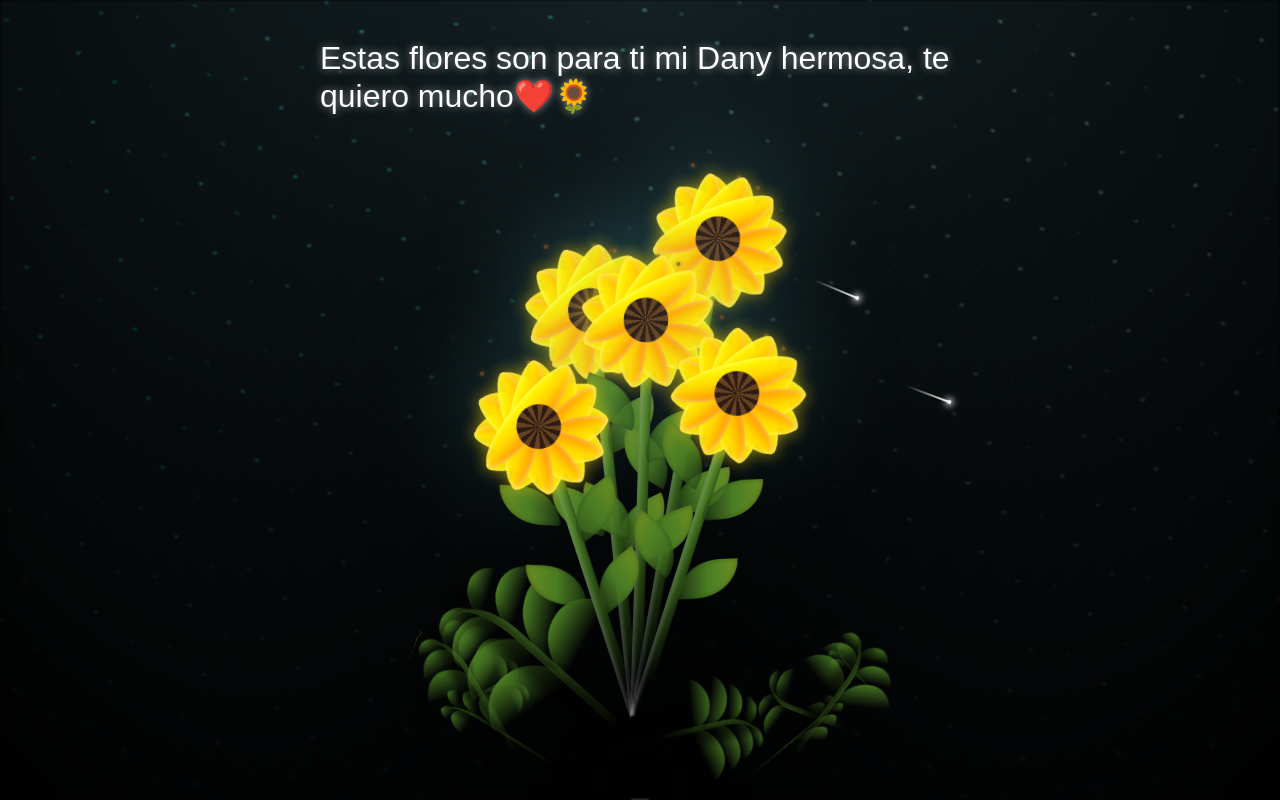
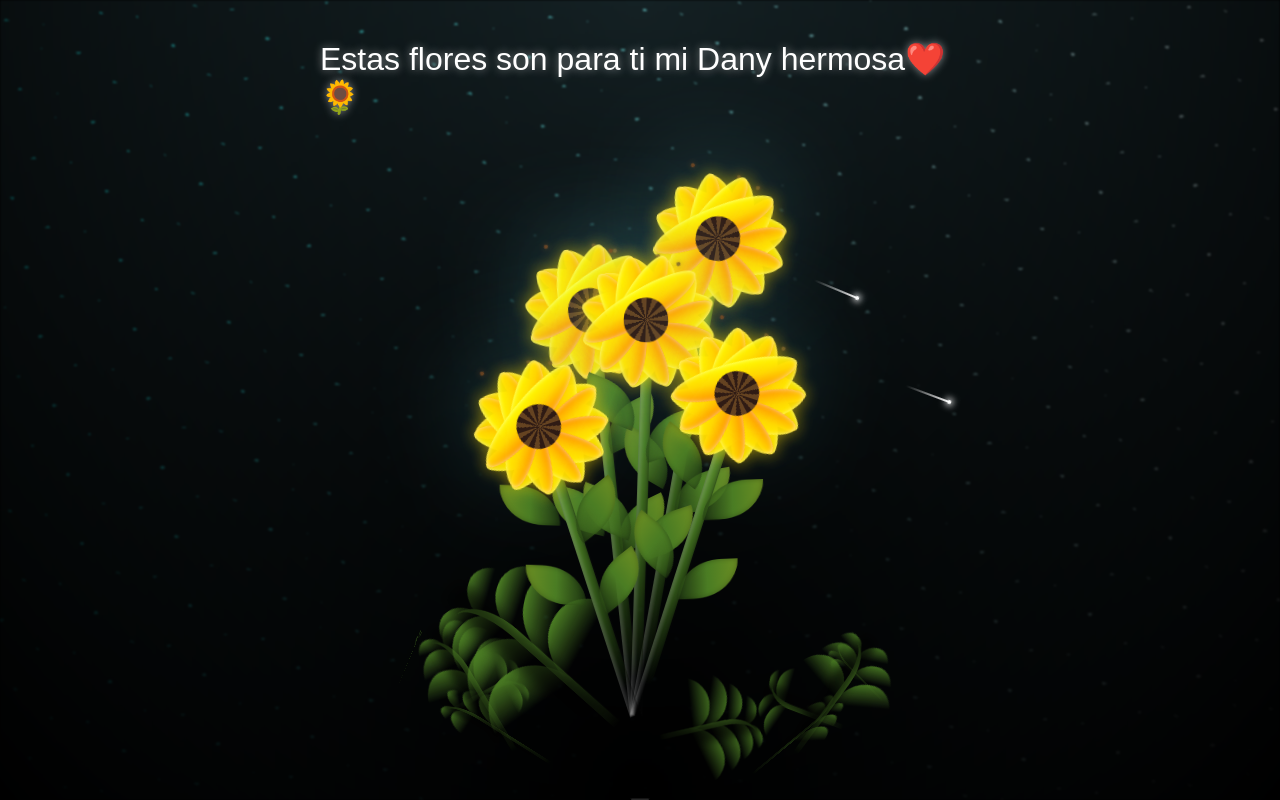
Before and after one commit to Ara-juan/Flores_amarillas, a plain HTML site: page index1.html in a window 1280 px wide. Drawn offline with Linux system fonts and the light colour scheme.

Commit message:
Update index1.html

```diff
--- a/index1.html
+++ b/index1.html
@@ -3,7 +3,7 @@
 <head>
     <meta charset="UTF-8">
     <meta name="viewport" content="width=device-width, initial-scale=1.0">
-    <title>Para Mi Danny👸🏵️ </title>
+    <title>Para Danny👸🏵️ </title>
 
     <style>
 
@@ -967,7 +967,7 @@ body {
 <body class="not-loaded">
   <div class="night"></div>
 
-  <div class="special-text">Estas flores son para ti mi Dany hermosa, te quiero mucho❤️🌻 </div>
+  <div class="special-text">Estas flores son para ti mi Dany hermosa❤️🌻 </div>
 
 
   <div class="shooting-stars">
```
